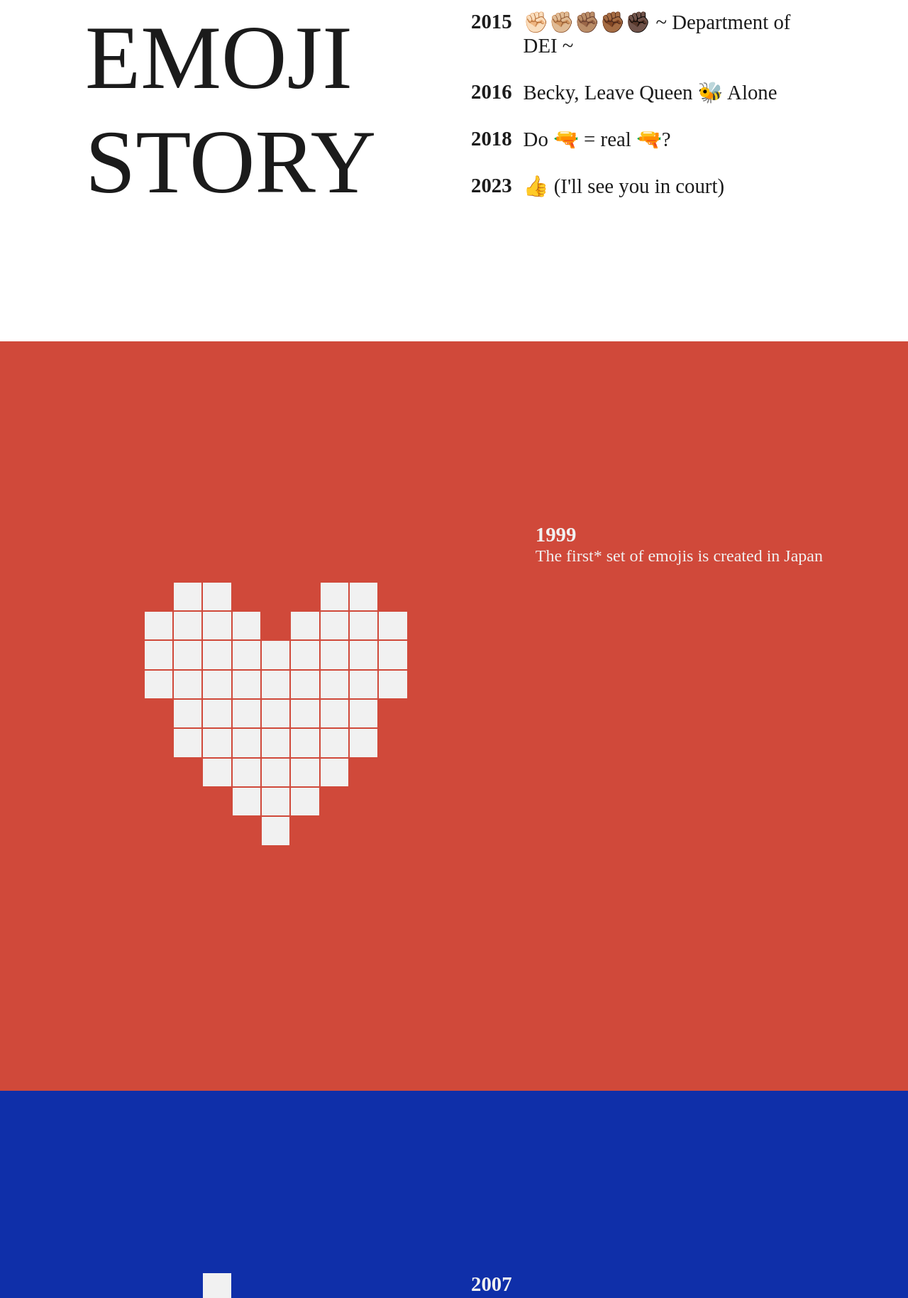
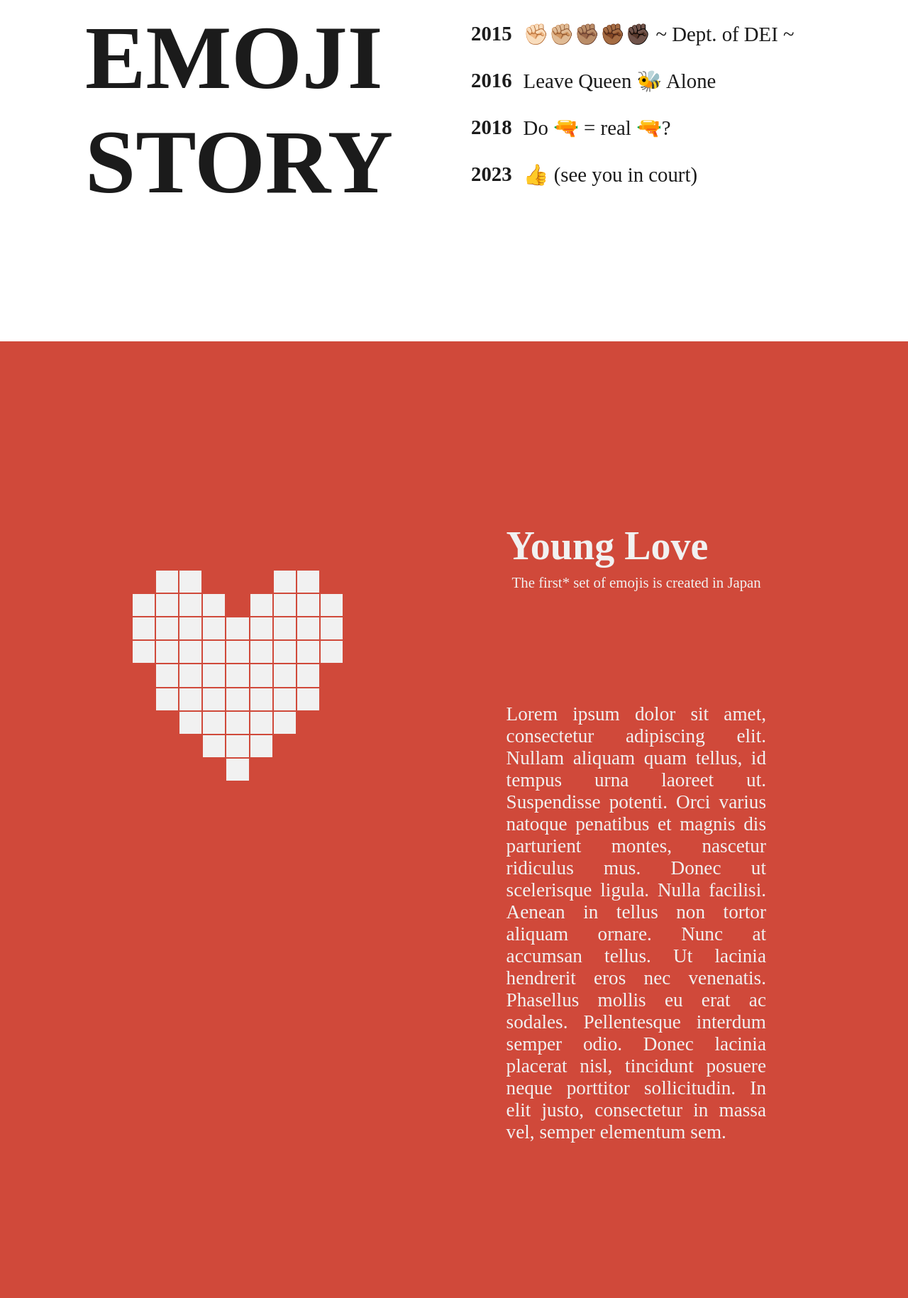
Before and after one commit to divya-mehra/six-emoji-story, a React (Vite) app: page / in a window 1280 px wide. Shown: the part 319-2148 px from the top of the page at 71% size. Built offline with nearby package versions, Linux system fonts and the light colour scheme; a web font is replaced by a local one.

Commit message:
sizing and text

```diff
--- a/src/components/Grid/index.scss
+++ b/src/components/Grid/index.scss
@@ -1,4 +1,7 @@
+@import "../Layout/base.scss";
+
 .grid {
+    width: 80%;
   display: grid;
   position: sticky;
   grid-template-columns: repeat(12, 1fr);
--- a/src/components/GridRect/index.jsx
+++ b/src/components/GridRect/index.jsx
@@ -6,6 +6,7 @@ const GridRect = ({ id, currentEmoji, color, emojis, grid }) => {
   let light = "#f1f1f1";
 
   const [fill, setFill] = useState(null);
+
   useEffect(() => {
     if (grid.includes(id)) {
       let delay = Math.random() * 1000;
--- a/src/components/Headlines/index.jsx
+++ b/src/components/Headlines/index.jsx
@@ -1,12 +1,12 @@
-import "./index.scss"
+import "./index.scss";
 
 export const SectionHeader = ({ title, subtitle, year }) => {
+  console.log(title);
   return (
     <div className="flex-column section-header">
-      <div className="flex">
-        <h3 className="section-year">{year}</h3>
-        <h2 className="section-title"> {title} </h2>
-      </div>
+      {/* <h3 className="section-year">{year}</h3> */}
+      <h2 className="section-title"> {title} </h2>
+
       <h5 className="section-subtitle"> {subtitle} </h5>
     </div>
   );
--- a/src/components/Headlines/index.scss
+++ b/src/components/Headlines/index.scss
@@ -1,11 +1,18 @@
-@import "../Layout//base.scss";
+@import "../Layout/base.scss";
 
 
 .section-year {
-    align-self: flex-end;
+    align-self: flex-start;
 }
 
 .section-header {
     // width: getWidth(5, 12);
+    width: 90%; // making this full width for the sake of titles
     align-self: flex-end;
+    align-items: flex-start; // Align children at the start of the cross axis (left side)
+    justify-content: flex-end; // Align children at the end of the main axis (bottom)
+    gap: $base/2;
 }
+.section-subtitle {
+    padding-left: 8px;
+}
--- a/src/components/Layout/typography.scss
+++ b/src/components/Layout/typography.scss
@@ -13,13 +13,18 @@ body {
 
 .main-title {
     font-size: 8rem;
-    font-weight: 500;
+    font-weight: 600;
     text-transform: uppercase;
 }
 
+.text {
+    font-size: 1.7rem;
+    font-weight: 300;
+}
+
 h2 {
-    font-weight: 500;
-    font-size: 3.8rem;
+    font-weight: 600;
+    font-size: 3.5rem;
     margin: 0;
 }
 
@@ -31,7 +36,7 @@ h3 {
 
 h5 {
     font-weight: 400;
-    font-size: 1.5rem;
+    font-size: 1.3rem;
     margin: 0;
 
 }
--- a/src/components/Section/index.jsx
+++ b/src/components/Section/index.jsx
@@ -13,13 +13,12 @@ const Section = ({
   title,
   year,
   subtitle,
-  sectionTitle,
   id,
   grid,
   color,
 }) => {
   // console.log(emojis);
-  // console.log(currentEmoji);
+
 
   return (
 
@@ -28,8 +27,9 @@ const Section = ({
         <div className="half-column">
           <Grid emojis={emojis} color={color} currentEmoji={currentEmoji} grid={grid}></Grid>
         </div>
-        <div className="half-column flex-column">
-          <SectionHeader title={sectionTitle} subtitle={subtitle} year={year} />
+        <div className="half-column flex-column all-text">
+          <SectionHeader title={title} subtitle={subtitle} year={year} />
+          <Text/>
         </div>
       </div>
     </div>
--- a/src/components/Section/index.scss
+++ b/src/components/Section/index.scss
@@ -1,4 +1,9 @@
 @import "../Layout/base.scss";
+
+.all-text {
+
+    gap: $base * 3;
+}
 
 .section-background {
 
--- a/src/components/Text/index.jsx
+++ b/src/components/Text/index.jsx
@@ -1,12 +1,52 @@
 import "./index.scss";
 import { SectionHeader } from "../Headlines";
 
-const Text = ({
-
-}) => {
+const Text = ({}) => {
   return (
-    <>
-    </>
+    <div className="body-text">
+      <div className="text">
+        Lorem ipsum dolor sit amet, consectetur adipiscing elit. Nullam aliquam
+        quam tellus, id tempus urna laoreet ut. Suspendisse potenti. Orci varius
+        natoque penatibus et magnis dis parturient montes, nascetur ridiculus
+        mus. Donec ut scelerisque ligula. Nulla facilisi. Aenean in tellus non
+        tortor aliquam ornare. Nunc at accumsan tellus. Ut lacinia hendrerit
+        eros nec venenatis. Phasellus mollis eu erat ac sodales. Pellentesque
+        interdum semper odio. Donec lacinia placerat nisl, tincidunt posuere
+        neque porttitor sollicitudin. In elit justo, consectetur in massa vel,
+        semper elementum sem.
+      </div>
+      <div className="text">
+        Sed a gravida purus. Vestibulum quam tortor, tincidunt sit amet egestas
+        id, egestas tincidunt turpis. Suspendisse aliquam hendrerit nisi non
+        semper. Phasellus posuere varius nisi ut faucibus. Curabitur eu auctor
+        eros. Fusce ut maximus ante. Sed consequat aliquam enim, et posuere
+        ligula commodo at. Mauris condimentum lectus vel justo facilisis, sed
+        pharetra quam venenatis. Maecenas non volutpat magna. Donec id velit
+        placerat, congue tortor et, condimentum quam. Aliquam vel elementum leo.
+        Nunc suscipit dolor ut vehicula lacinia. Pellentesque vel leo nec magna
+        ullamcorper consectetur at quis tortor. Vestibulum ante ipsum primis in
+        faucibus orci luctus et ultrices posuere cubilia curae;
+      </div>
+      <div className="text">
+        Praesent ultrices enim quis dapibus euismod. Pellentesque eget efficitur
+        lectus. Class aptent taciti sociosqu ad litora torquent per conubia
+        nostra, per inceptos himenaeos. Nunc tincidunt non libero ornare porta.
+        Ut in convallis massa. Suspendisse potenti. Curabitur aliquet sodales
+        arcu ultricies fringilla.
+      </div>
+      <div className="text">
+        Nullam vel libero et augue fermentum tristique. Sed vitae nunc sem.
+        Praesent mattis pulvinar ante vitae consectetur. Proin vitae egestas
+        turpis, sit amet pretium magna. Integer id enim id risus interdum
+        iaculis eget at dolor. Suspendisse vulputate purus mauris. Aliquam erat
+        volutpat. Duis maximus id diam ut rhoncus. Nulla varius, diam ac
+        lobortis efficitur, erat ex varius est, ac rutrum sapien est non ante.
+        Vivamus sed consectetur purus, quis egestas orci. Aliquam rhoncus enim
+        et tellus ultricies scelerisque. Ut ac metus efficitur tortor congue
+        congue auctor vitae erat. Duis vel justo volutpat, placerat purus id,
+        tincidunt lacus. Maecenas malesuada pulvinar urna vitae cursus.
+      </div>
+    </div>
   );
 };
 
--- a/src/components/Text/index.scss
+++ b/src/components/Text/index.scss
@@ -0,0 +1,14 @@
+@import '../Layout/base.scss';
+
+.body-text {
+    box-sizing: border-box;
+    width: 90%;
+    align-self: flex-end;
+    padding-right: $base*5;
+}
+
+.text {
+    // for now
+    padding: 30% 0;
+    text-align: justify;
+}
--- a/src/components/TitlePage/index.scss
+++ b/src/components/TitlePage/index.scss
@@ -10,5 +10,5 @@
 }
 
 .title-page-title {
-    font-weight: 400;
+    font-weight: 300;
 }
--- a/src/data/emojiData.jsx
+++ b/src/data/emojiData.jsx
@@ -36,8 +36,8 @@ const emojis = [
     id: 2,
     name: "hand",
     year: "2015",
-    title: "✊🏻✊🏼✊🏽✊🏾✊🏿 ~ Department of DEI ~",
-    sectionTitle: "~ Department of DEI ~",
+    title: "✊🏻✊🏼✊🏽✊🏾✊🏿 ~ Dept. of DEI ~",
+    sectionTitle: "Dept. of DEI",
     subtitle: "Unicode adds five skin tone modifiers to its standard yellow",
     grid: [
       6, 7, 8, 16, 17, 18, 20, 21, 22, 28, 30, 32, 34, 35, 36, 40, 42, 44, 46,
@@ -51,8 +51,8 @@ const emojis = [
     id: 3,
     name: "bee",
     year: "2016",
-    title: "Becky, Leave Queen 🐝 Alone",
-    sectionTitle: "Becky, Leave Queen Bey Alone",
+    title: "Leave Queen 🐝 Alone",
+    sectionTitle: "Leave Queen Bey Alone",
     subtitle:
       "Pop star Beyonce's release of Lemonade leads to a misunderstanding on chef Rachel Ray's Instagram",
     grid: [
@@ -68,7 +68,7 @@ const emojis = [
     name: "pistol",
     year: "2018",
     title: " Do 🔫 = real 🔫?",
-    sectionTitle: "Do picture guns equal real guns?",
+    sectionTitle: "Do Picture Guns = Real Ones?",
     subtitle: "Apple replaces the pistol with a water gun",
     grid: [
       38, 50, 51, 52, 53, 54, 55, 56, 57, 58, 62, 63, 64, 65, 66, 67, 68, 69,
@@ -80,8 +80,8 @@ const emojis = [
     id: 6,
     name: "thumbsup",
     year: "2023",
-    title: "👍 (I'll see you in court)",
-    sectionTitle: "Ill see you in court",
+    title: "👍 (see you in court)",
+    sectionTitle: "See You In Court",
     subtitle:
       "A Canadian judge rules that the thumbs up emoji can be considered a contractual signature",
 
```
Also changed, not shown: src/components/Grid/index.jsx (+0 -8 lines).
